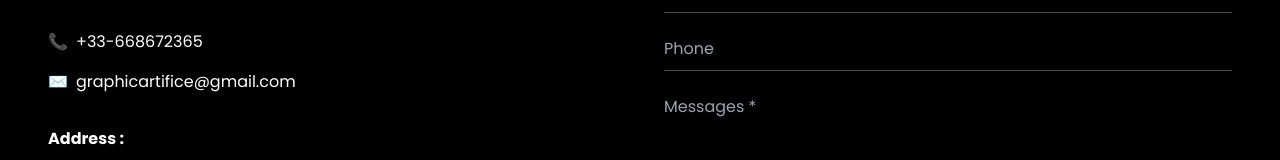
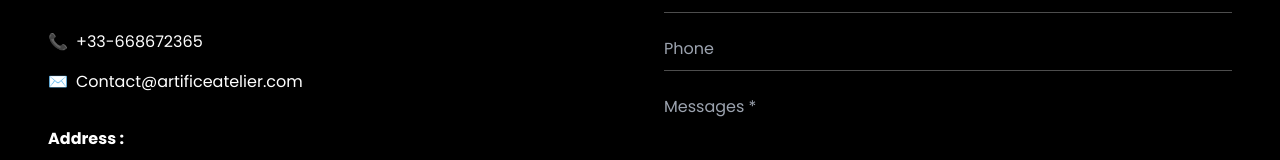
Before and after one commit to artificeatelier/Artifice, a React (Create React App) app: page /contact in a window 1280 px wide. Shown: the part 788-948 px from the top of the page. Built offline with nearby package versions, Linux system fonts and the light colour scheme.

Commit message:
Update ContactUs.jsx

```diff
--- a/src/features/ContactUs/ContactUs.jsx
+++ b/src/features/ContactUs/ContactUs.jsx
@@ -72,7 +72,7 @@ return (
             <p className="flex items-center transition-transform ">
               <span className="mr-2">✉️</span>
               <a href="mailto:graphicartifice@gmail.com" className="hover:text-gray-300">
-                graphicartifice@gmail.com
+                Contact@artificeatelier.com
               </a>
             </p>
           </div>
```
